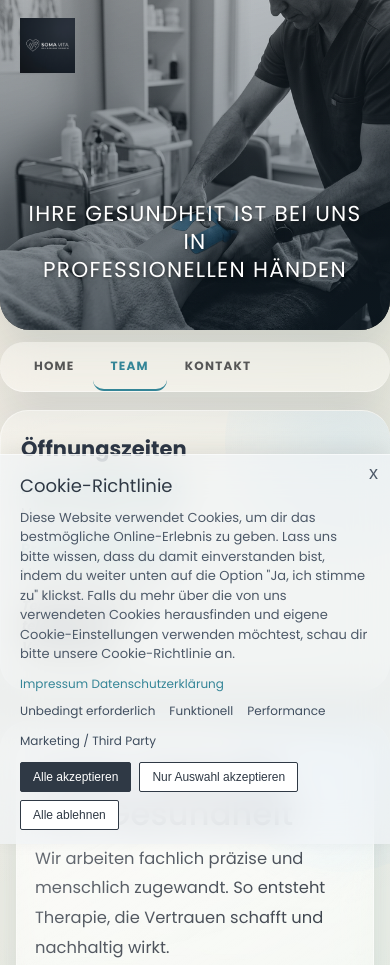
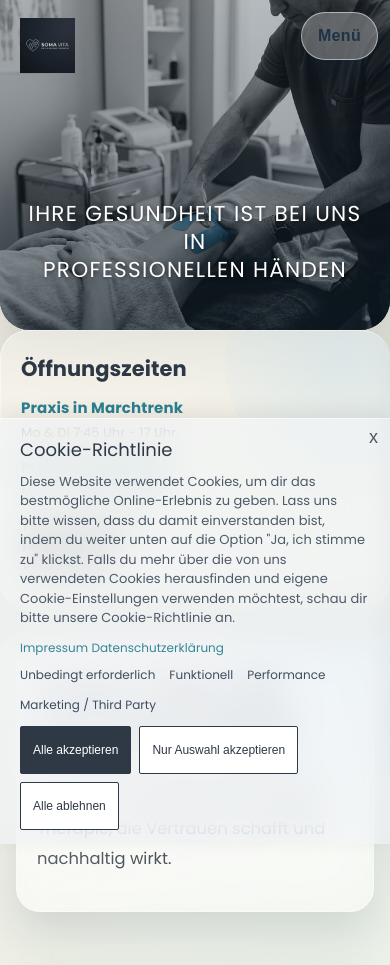
Before and after one commit to jonathan010110/SomaVita, a website built with Vite: page team.html in a window 390 px wide. Shown: the top 965 px of the page. Built offline with nearby package versions, Linux system fonts and the light colour scheme.

Commit message:
Refactor layout and enhance mobile navigation
- Removed unnecessary section from index.html for cleaner layout.
- Implemented mobile slide-in navigation in main.ts with accessibility features.
- Updated CSS for mobile menu toggle and backdrop, ensuring responsive design.
- Improved styling for team section in team.html, including better text formatting.
- Added cookie consent banner functionality in the JavaScript file.
- Introduced new styles for buttons and form elements in style.css for better user experience.
- Created new asset files for optimized CSS and JavaScript.

```diff
--- a/src/main.ts
+++ b/src/main.ts
@@ -89,4 +89,72 @@
       revealElements.forEach((element) => element.classList.add('is-visible'));
     }
   }
+
+  // Mobile slide-in navigation
+  const nav = document.getElementById('navigation');
+  const headerInner = document.querySelector<HTMLElement>('#header .header-inner');
+
+  if (nav && headerInner) {
+    const mq = window.matchMedia('(max-width: 992px)');
+    let menuButton = document.querySelector<HTMLButtonElement>('.mobile-menu-toggle');
+    let backdrop = document.querySelector<HTMLDivElement>('.nav-backdrop');
+
+    if (!menuButton) {
+      menuButton = document.createElement('button');
+      menuButton.type = 'button';
+      menuButton.className = 'mobile-menu-toggle';
+      menuButton.setAttribute('aria-label', 'Menü öffnen');
+      menuButton.setAttribute('aria-expanded', 'false');
+      menuButton.textContent = 'Menü';
+      headerInner.appendChild(menuButton);
+    }
+
+    if (!backdrop) {
+      backdrop = document.createElement('div');
+      backdrop.className = 'nav-backdrop';
+      document.body.appendChild(backdrop);
+    }
+
+    const closeMenu = () => {
+      document.body.classList.remove('menu-open');
+      menuButton?.setAttribute('aria-expanded', 'false');
+      menuButton && (menuButton.textContent = 'Menü');
+    };
+
+    const openMenu = () => {
+      document.body.classList.add('menu-open');
+      menuButton?.setAttribute('aria-expanded', 'true');
+      menuButton && (menuButton.textContent = 'Schließen');
+    };
+
+    const toggleMenu = () => {
+      if (document.body.classList.contains('menu-open')) {
+        closeMenu();
+      } else {
+        openMenu();
+      }
+    };
+
+    menuButton.addEventListener('click', toggleMenu);
+    backdrop.addEventListener('click', closeMenu);
+    nav.querySelectorAll('a').forEach((link) => link.addEventListener('click', closeMenu));
+
+    document.addEventListener('keydown', (event) => {
+      if (event.key === 'Escape') {
+        closeMenu();
+      }
+    });
+
+    const syncNavMode = () => {
+      if (mq.matches) {
+        document.body.classList.add('mobile-nav-enabled');
+      } else {
+        closeMenu();
+        document.body.classList.remove('mobile-nav-enabled');
+      }
+    };
+
+    syncNavMode();
+    mq.addEventListener('change', syncNavMode);
+  }
 });
--- a/style.css
+++ b/style.css
@@ -1169,6 +1169,7 @@
   box-shadow: 0 16px 30px rgba(30, 92, 103, 0.24), inset 0 1px 0 rgba(255, 255, 255, 0.48);
   backdrop-filter: blur(20px);
   -webkit-backdrop-filter: blur(20px);
+  min-height: 48px;
   transition: transform 0.2s ease, box-shadow 0.25s ease, filter 0.25s ease;
 }
 
@@ -1299,20 +1300,132 @@
   transform: translateY(0);
 }
 
+.mobile-menu-toggle {
+  display: none;
+}
+
+.nav-backdrop {
+  display: none;
+}
+
 @media (max-width: 992px) {
   body.redesign #layout {
     flex-direction: column;
+    gap: 20px;
   }
 
   body.redesign #sidebar {
     width: 100%;
     border-right: none;
   }
+
+  body.redesign .team-grid {
+    grid-template-columns: 1fr;
+    gap: 20px;
+  }
+
+  body.redesign #content > * + * {
+    margin-top: 64px;
+  }
+
+  .mobile-menu-toggle {
+    display: inline-flex;
+    align-items: center;
+    justify-content: center;
+    min-width: 48px;
+    min-height: 48px;
+    padding: 0 16px;
+    border: 1px solid rgba(255, 255, 255, 0.5);
+    border-radius: 999px;
+    background: rgba(255, 255, 255, 0.3);
+    color: #1f3347;
+    font-size: 1rem;
+    font-weight: 600;
+    letter-spacing: 0.02em;
+    backdrop-filter: blur(20px);
+    -webkit-backdrop-filter: blur(20px);
+    box-shadow: 0 12px 24px rgba(28, 52, 70, 0.18);
+    cursor: pointer;
+    transition: transform 0.2s ease, background-color 0.2s ease;
+  }
+
+  .mobile-menu-toggle:hover {
+    transform: translateY(-1px);
+    background: rgba(255, 255, 255, 0.38);
+  }
+
+  .mobile-nav-enabled #header .header-inner {
+    position: relative;
+  }
+
+  .mobile-nav-enabled .mobile-menu-toggle {
+    position: absolute;
+    top: 12px;
+    right: 12px;
+    z-index: 10002;
+  }
+
+  .mobile-nav-enabled #navigation {
+    position: fixed;
+    top: 0;
+    right: -340px;
+    width: min(84vw, 320px);
+    height: 100dvh;
+    margin: 0;
+    border-radius: 24px 0 0 24px;
+    border: 1px solid rgba(255, 255, 255, 0.5);
+    background: rgba(255, 255, 255, 0.3);
+    backdrop-filter: blur(20px) saturate(140%);
+    -webkit-backdrop-filter: blur(20px) saturate(140%);
+    box-shadow: -18px 0 36px rgba(20, 42, 58, 0.18);
+    transition: right 0.3s ease;
+    z-index: 10001;
+    padding-top: 84px;
+  }
+
+  .mobile-nav-enabled #navigation ul {
+    flex-direction: column;
+    align-items: stretch;
+    gap: 8px;
+    padding: 18px;
+  }
+
+  .mobile-nav-enabled #navigation ul li a {
+    min-height: 48px;
+    display: flex;
+    align-items: center;
+    border-radius: 14px;
+    font-size: 0.94rem;
+    letter-spacing: 0.08em;
+    padding: 12px 16px;
+  }
+
+  .mobile-nav-enabled.menu-open #navigation {
+    right: 0;
+  }
+
+  .mobile-nav-enabled .nav-backdrop {
+    display: block;
+    position: fixed;
+    inset: 0;
+    background: rgba(19, 31, 42, 0.24);
+    backdrop-filter: blur(4px);
+    -webkit-backdrop-filter: blur(4px);
+    opacity: 0;
+    pointer-events: none;
+    transition: opacity 0.25s ease;
+    z-index: 10000;
+  }
+
+  .mobile-nav-enabled.menu-open .nav-backdrop {
+    opacity: 1;
+    pointer-events: auto;
+  }
 }
 
 @media (max-width: 768px) {
   body.redesign {
-    --section-gap: 44px;
+    --section-gap: 56px;
   }
 
   body.redesign #header {
@@ -1323,8 +1436,12 @@
     padding: 16px;
   }
 
+  body.redesign #content > * + * {
+    margin-top: 56px;
+  }
+
   .glass-card {
-    padding: 18px;
+    padding: 20px;
   }
 
   body.redesign .imprint-section {
@@ -1341,4 +1458,21 @@
   .cta-card {
     justify-content: center;
   }
+
+  .btn-book {
+    width: 100%;
+    min-height: 52px;
+  }
+
+  .cookie-btn {
+    min-height: 48px;
+    padding: 10px 12px;
+  }
+
+  .form-table input[type='text'],
+  .form-table input[type='email'],
+  .form-table input[type='tel'],
+  .form-table textarea {
+    font-size: 16px;
+  }
 }
```
Also changed, not shown: index.html (+0 -3 lines), team.html (+65 -23 lines), dist/assets/index-BCxl6KpO.js (added), dist/assets/index-ClJrB0-y.js (deleted), dist/assets/index-Q4cKL-4h.css (deleted), dist/assets/index-XDmSRQUf.css (added), dist/index.html.
